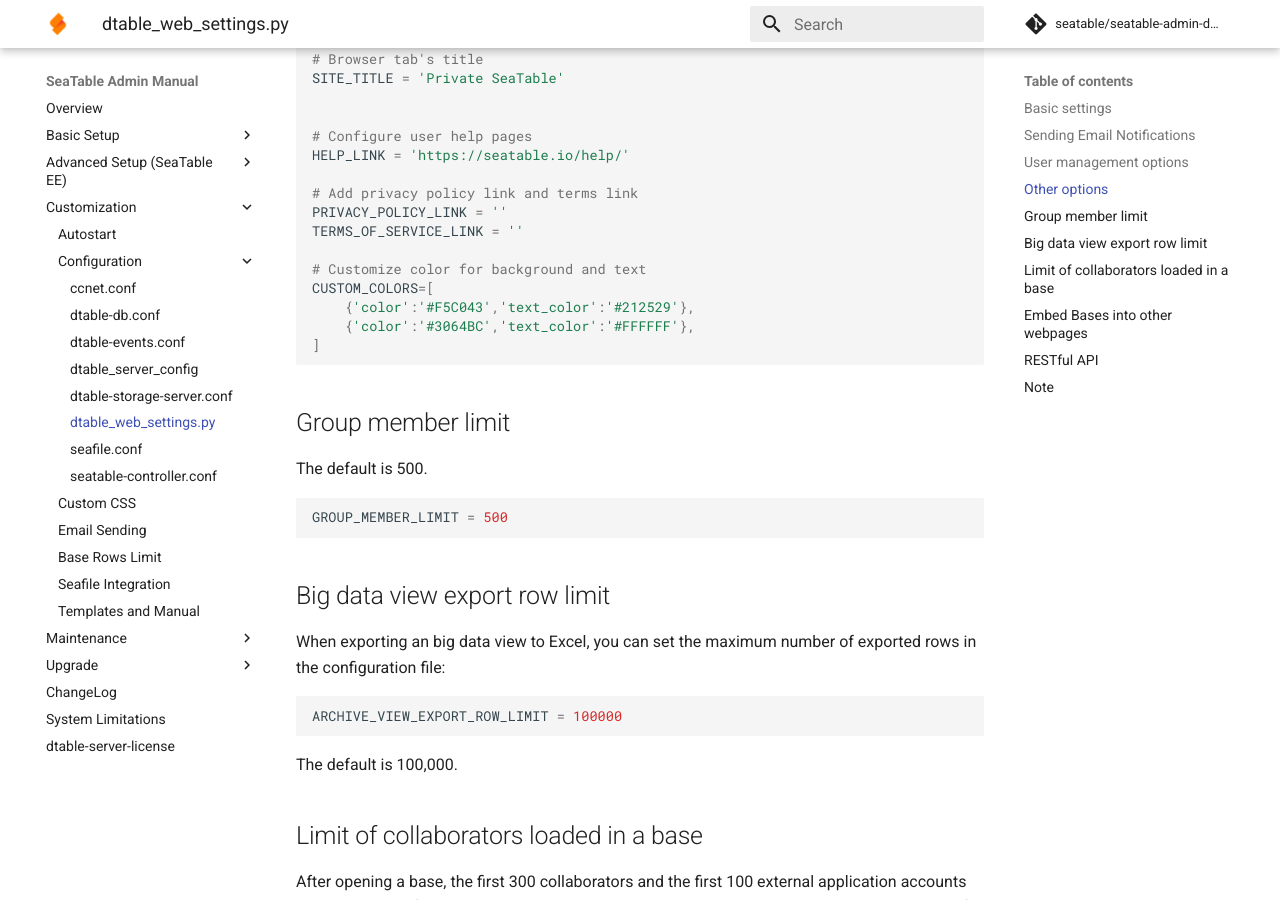
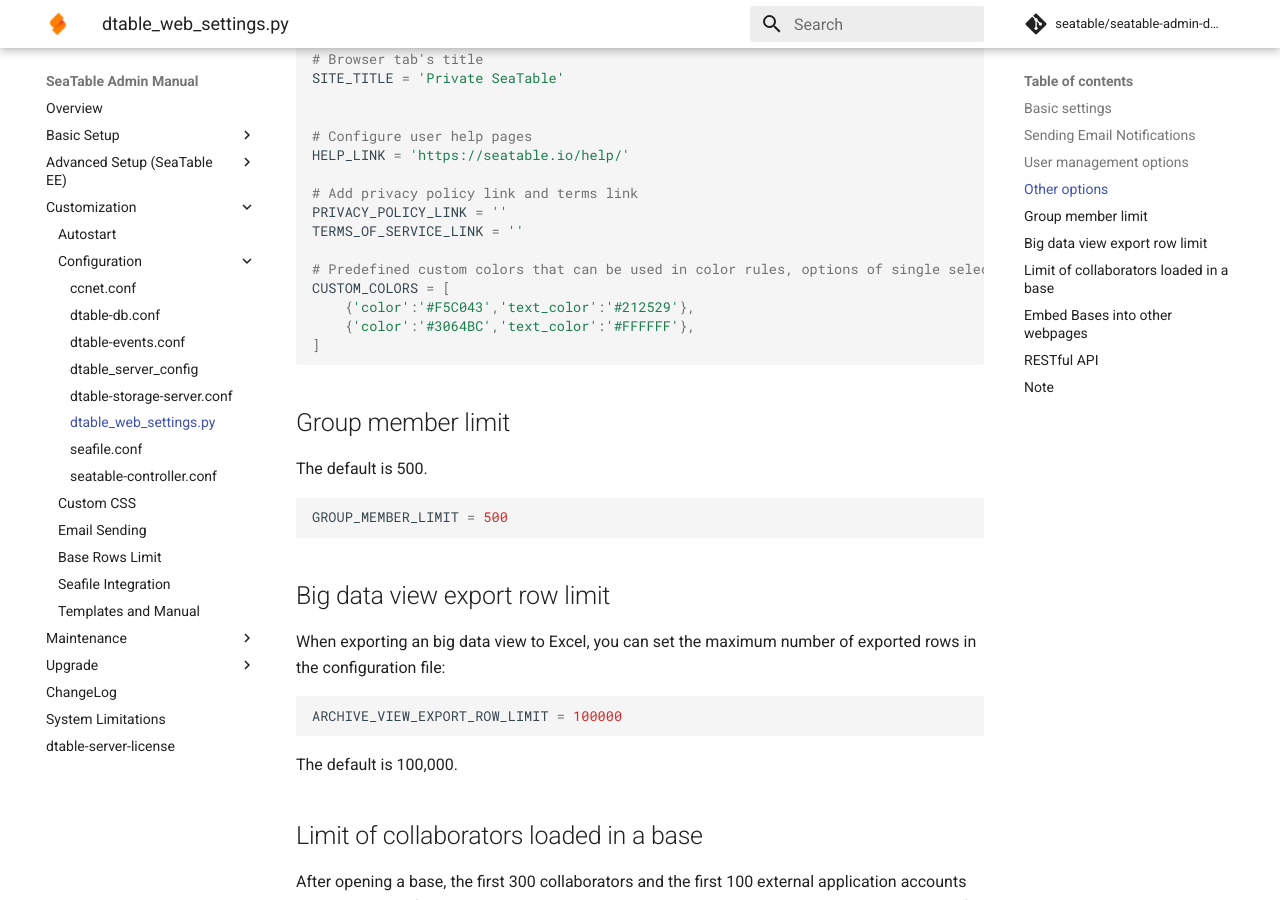
Before and after one commit to seatable/seatable-admin-docs, an MkDocs documentation site: the page built from manual/config/dtable_web_settings.md, in a window 1280 px wide and 900 px high, scrolled down 2660 px. Built offline with MkDocs 1.6.1 and Material for MkDocs 9.7.7, drawn with Linux system fonts in a browser that asks for light colours; comment, search, counter and statistics services are not loaded.

Commit message:
Update dtable_web_settings.md

```diff
--- a/manual/config/dtable_web_settings.md
+++ b/manual/config/dtable_web_settings.md
@@ -136,8 +136,8 @@
 PRIVACY_POLICY_LINK = ''
 TERMS_OF_SERVICE_LINK = ''
 
-# Customize color for background and text
-CUSTOM_COLORS=[
+# Predefined custom colors that can be used in color rules, options of single select and so on
+CUSTOM_COLORS = [
     {'color':'#F5C043','text_color':'#212529'},
     {'color':'#3064BC','text_color':'#FFFFFF'},
 ]
```
